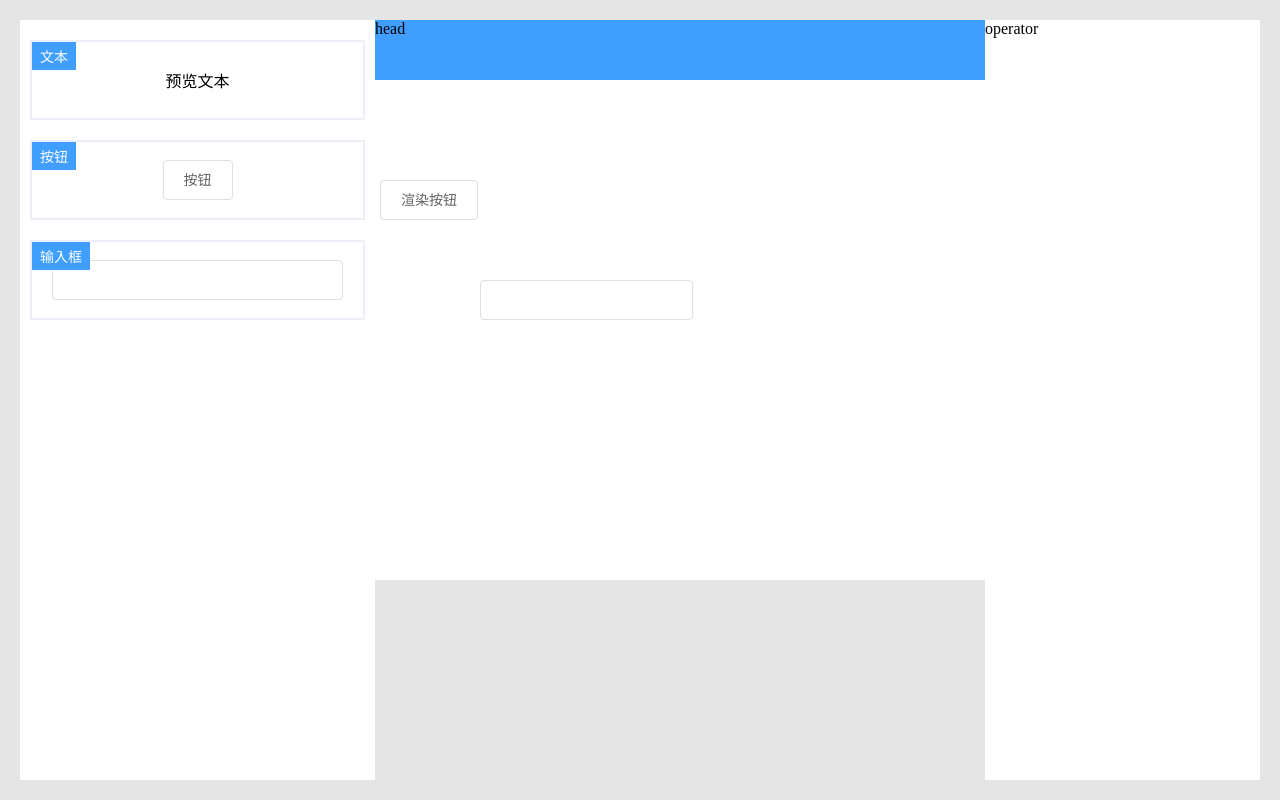
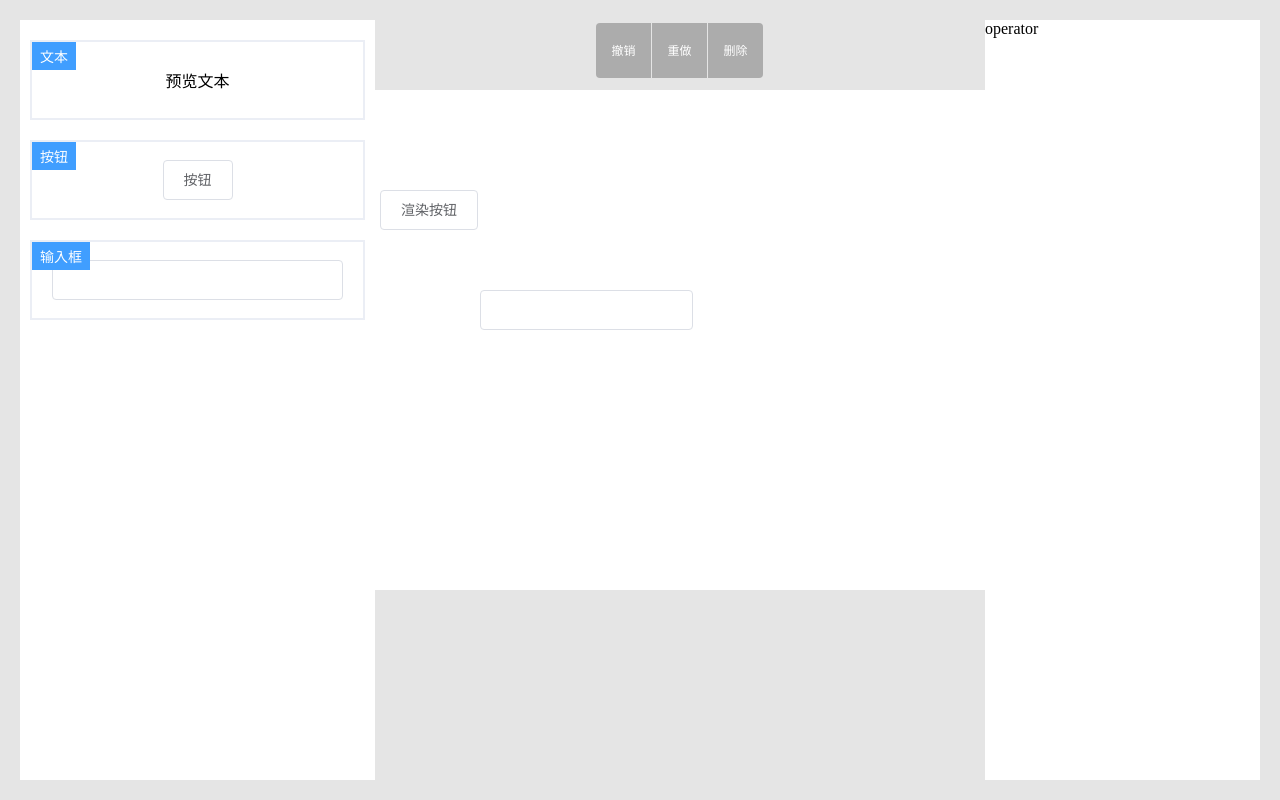
Before and after one commit to Miller-Wang/component-visualEditor, a Vue app in the folder demo-visual-editor/: page / in a window 1280 px wide. Built offline with nearby package versions, Linux system fonts and the light colour scheme.

Commit message:
顶部三个按钮

```diff
--- /dev/null
+++ b/demo-visual-editor/src/packages/plugins/command.plugin.ts
@@ -0,0 +1,82 @@
+import { reactive } from "vue";
+export interface CommondExecute {
+  undo: () => void;
+  redo: () => void;
+}
+
+export interface Command {
+  name: string; // 命令唯一标识
+  keyboard?: string | string[]; // 命令监听的快捷键
+  execute: (...args: any[]) => CommondExecute; // 命令被执行的时候，做的内容
+  followQueue?: boolean; // 命令执行完之后，是否将命令执行得到的undo, redo存入命令队列
+}
+
+export interface CommandManager {
+  queue: CommondExecute[];
+  current: number;
+}
+
+export function useCommander() {
+  const state = reactive({
+    current: -1,
+    queue: [] as CommondExecute[],
+    commands: {} as Record<string, (...args: any[]) => void>,
+  });
+  const registry = (command: Command) => {
+    state.commands[command.name] = (...args) => {
+      const { undo, redo } = command.execute(...args);
+      if (command.followQueue) {
+        state.queue.push({ undo, redo });
+        state.current += 1;
+      }
+      redo();
+    };
+  };
+
+  registry({
+    name: "undo",
+    keyboard: "ctrl+z",
+    followQueue: false,
+    execute: () => {
+      // 命令被执行的时候，要做的事情
+      return {
+        redo: () => {
+          // 重新做一遍，要做的事情
+          const { current } = state;
+          if (current === -1) return;
+          const { undo } = state.queue[current];
+          !!undo && undo();
+          state.current -= 1;
+        },
+        undo: () => {
+          // 将做的事情还原
+        },
+      };
+    },
+  });
+
+  registry({
+    name: "redo",
+    keyboard: ["ctrl+y", "ctrl+shift+z"],
+    followQueue: false,
+    execute: () => {
+      return {
+        redo: () => {
+          const { current } = state;
+          if (!state.queue[current]) return;
+          const { redo } = state.queue[current];
+          redo();
+          state.current += 1;
+        },
+        undo: () => {
+          console.log("undo");
+        },
+      };
+    },
+  });
+
+  return {
+    state,
+    registry,
+  };
+}
--- /dev/null
+++ b/demo-visual-editor/src/packages/utils/visual.command.tsx
@@ -0,0 +1,27 @@
+import { useCommander } from "../plugins/command.plugin";
+
+export function useVisualCommand() {
+  const commander = useCommander();
+
+  commander.registry({
+    name: "delete",
+    keyboard: ["backspace", "delete", "ctrl+d"],
+    followQueue: false,
+    execute: () => {
+      console.log("执行删除命令");
+      return {
+        redo: () => {
+          console.log("重做删除命令");
+        },
+        undo: () => {
+          console.log("撤回删除命令");
+        },
+      };
+    },
+  });
+  return {
+    undo: () => commander.state.commands.undo(),
+    redo: () => commander.state.commands.redo(),
+    delete: () => commander.state.commands.delete(),
+  };
+}
--- a/demo-visual-editor/src/packages/visual-editor.scss
+++ b/demo-visual-editor/src/packages/visual-editor.scss
@@ -77,7 +77,39 @@ $primary: #409eff;
     left: $menuSize;
     right: $operatorSize;
     height: $headSize;
-    background-color: $primary;
+    display: flex;
+    align-items: center;
+    justify-content: center;
+    z-index: 2;
+    .head-btn {
+      display: flex;
+      flex-direction: column;
+      align-items: center;
+      justify-content: center;
+      background-color: rgba($color: black, $alpha: 0.25);
+      color: white;
+      height: 55px;
+      width: 55px;
+      margin-right: 1px;
+      cursor: pointer;
+      i {
+        font-size: 20px;
+      }
+      span {
+        font-size: 12px;
+      }
+      &:first-child {
+        border-top-left-radius: 4px;
+        border-bottom-left-radius: 4px;
+      }
+      &:last-child {
+        border-top-right-radius: 4px;
+        border-bottom-right-radius: 4px;
+      }
+      &:hover {
+        background-color: gray;
+      }
+    }
   }
   & > .operator {
     position: absolute;
@@ -89,7 +121,7 @@ $primary: #409eff;
   }
 
   & > .body {
-    padding-top: $headSize;
+    padding-top: $headSize + 10;
     padding-left: $menuSize;
     padding-right: $operatorSize;
     box-sizing: border-box;
--- a/demo-visual-editor/src/packages/visual-editor.tsx
+++ b/demo-visual-editor/src/packages/visual-editor.tsx
@@ -1,5 +1,6 @@
 import { computed, defineComponent, PropType, ref } from "vue";
 import { useModel } from "./utils/useModel";
+import { useVisualCommand } from "./utils/visual.command";
 import { VisualEditorBlock } from "./visual-editor-block";
 import "./visual-editor.scss";
 import {
@@ -209,6 +210,29 @@ export const VisualEditor = defineComponent({
       };
     })();
 
+    const commander = useVisualCommand();
+
+    const buttons = [
+      {
+        label: "撤销",
+        icon: "icon-back",
+        handler: commander.undo,
+        tip: "ctrl+z",
+      },
+      {
+        label: "重做",
+        icon: "icon-forward",
+        handler: commander.redo,
+        tip: "ctrl+y, ctrl+shift+z",
+      },
+      {
+        label: "删除",
+        icon: "icon-delete",
+        handler: () => commander.delete(),
+        tip: "ctrl+d, backspance, delete,",
+      },
+    ];
+
     return () => (
       <div class="visual-editor">
         <div class="menu">
@@ -224,7 +248,14 @@ export const VisualEditor = defineComponent({
             </div>
           ))}
         </div>
-        <div class="head">head</div>
+        <div class="head">
+          {buttons.map((btn, index) => (
+            <div key={index} class="head-btn">
+              <i class={`iconfont ${btn.icon}`}></i>
+              <span>{btn.label}</span>
+            </div>
+          ))}
+        </div>
         <div class="operator">operator</div>
         <div class="body">
           <div class="content">
```
